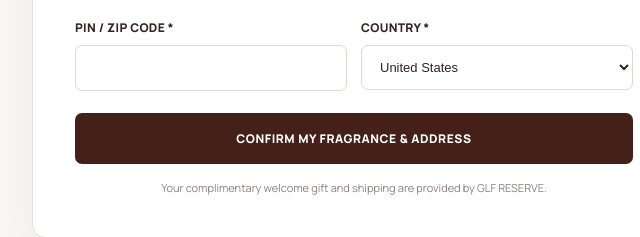
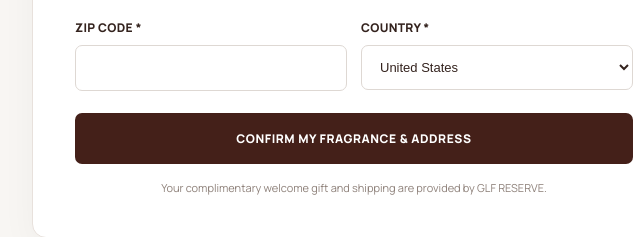
Before and after one commit to akasgadorbix/glf-reserve-coming-soon, a plain HTML site: page welcome-kit/index.html in a window 1280 px wide. Shown: the part 1312-1549 px from the top of the page, 286-926 px from the left. Drawn offline with Linux system fonts and the light colour scheme; no server answers.

Commit message:
Change label from 'PIN / ZIP CODE' to 'ZIP CODE'

```diff
--- a/welcome-kit/index.html
+++ b/welcome-kit/index.html
@@ -612,7 +612,7 @@
           </div>
 
           <div class="field">
-            <label for="postal">PIN / ZIP CODE *</label>
+            <label for="postal">ZIP CODE *</label>
             <input
               id="postal"
               name="postal"
```
